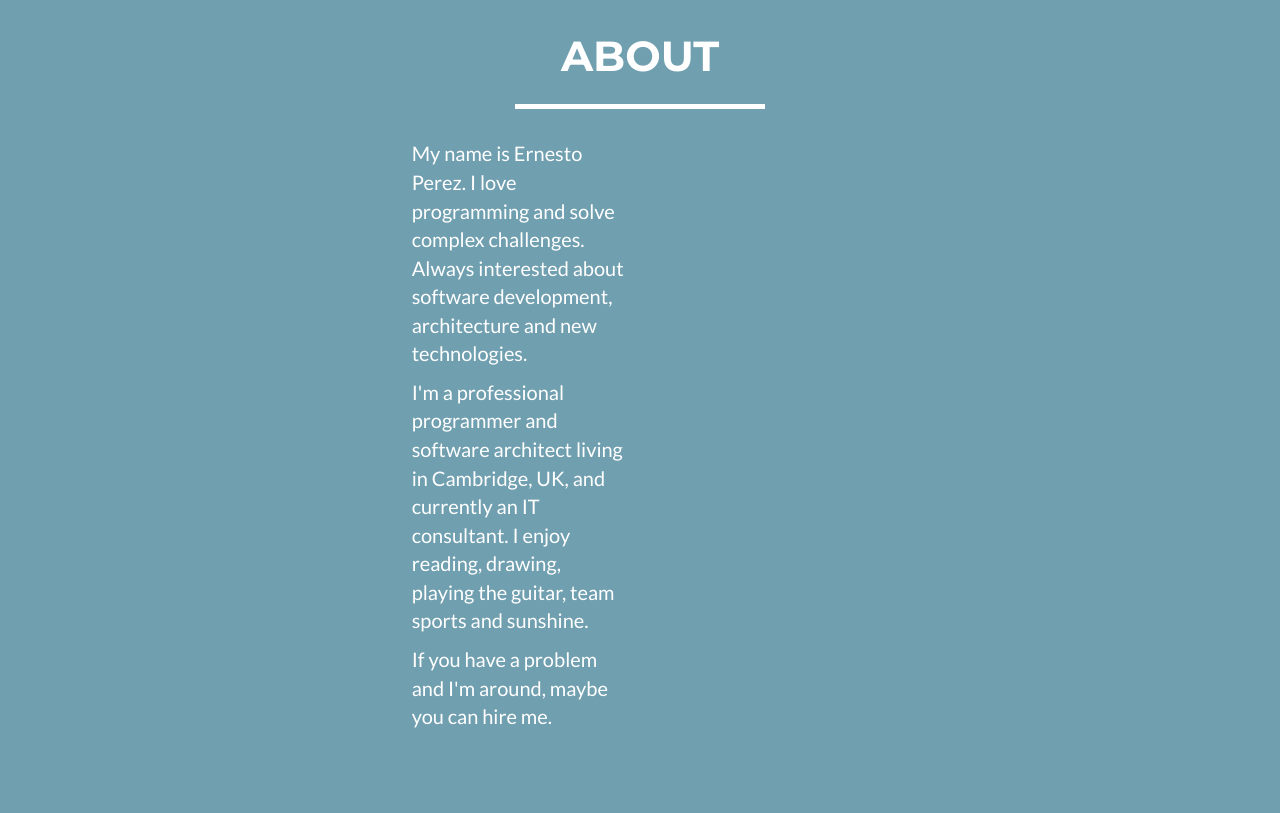
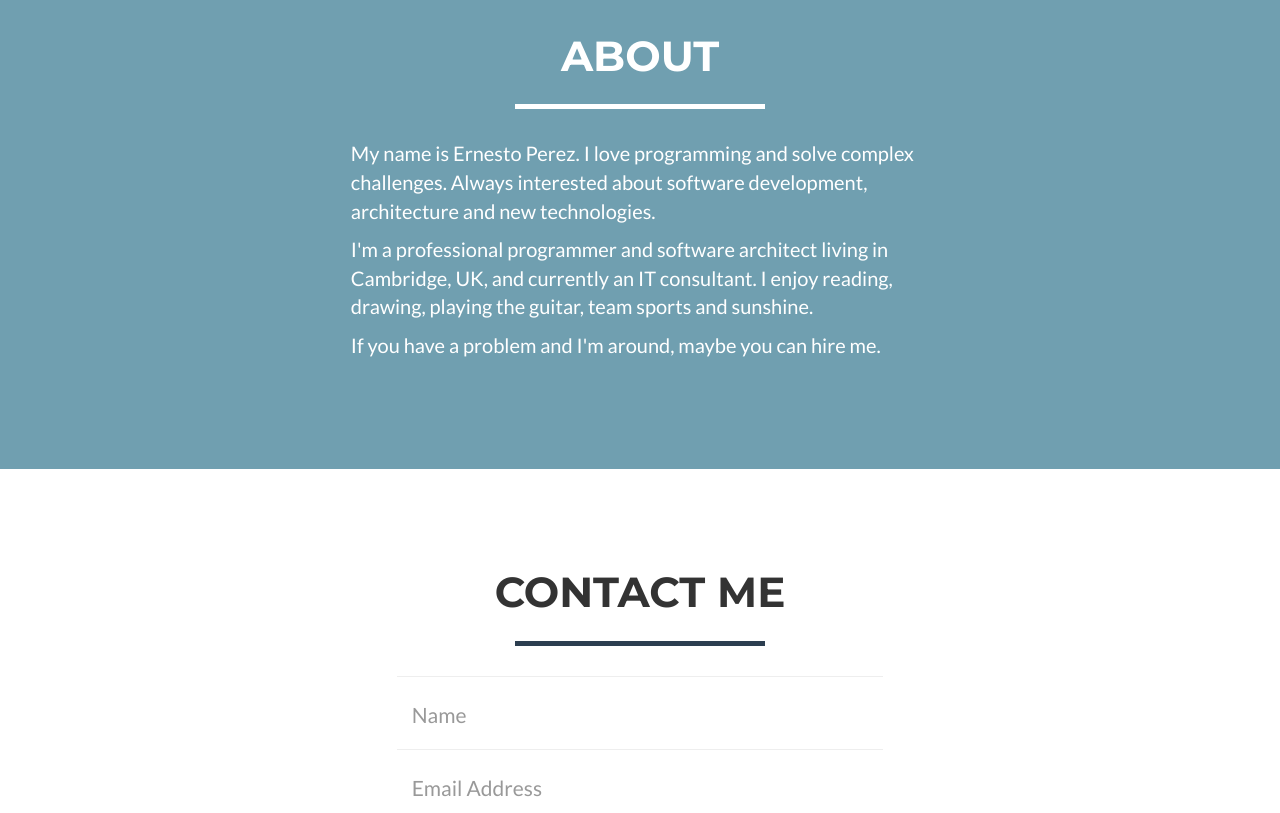
Before and after one commit to ernespn/personal-website, a website: page app/index.html in a window 1280 px wide. Shown: the part 1340-2153 px from the top of the page. Drawn offline with nearby package versions, Linux system fonts and the light colour scheme; some packages are replaced by stand-ins of ours; files that its build step writes are made by us from their sources.

Commit message:
fix problem with javascript

```diff
--- a/app/index.html
+++ b/app/index.html
@@ -122,7 +122,7 @@
                 </div>
             </div>
             <div class="row">
-                <div class="col-lg-4 col-lg-offset-2">
+                <div class="col-lg-10 col-lg-offset-1">
                     <p>My name is Ernesto Perez. I love programming and solve complex challenges. Always interested about software development, architecture and new technologies.</p>
                     <p>I'm a professional programmer and software architect living in Cambridge, UK, and currently an IT consultant. I enjoy reading, drawing, playing the guitar, team sports and sunshine.</p>
                     <p>If you have a problem and I'm around, maybe you can hire me.</p>
@@ -271,10 +271,8 @@
       <script src="https://cdnjs.cloudflare.com/ajax/libs/jquery-easing/1.3/jquery.easing.min.js"></script>
       <!-- Contact Form JavaScript -->
 
-      <!-- build:js(.) js/custom.js -->
       <script src="js/jqBootstrapValidation.js"></script>
       <script src="js/contact_me.js"></script>
       <script src="js/freelancer.min.js"></script>
-      <!-- endbuild -->
 </body>
 </html>
```
